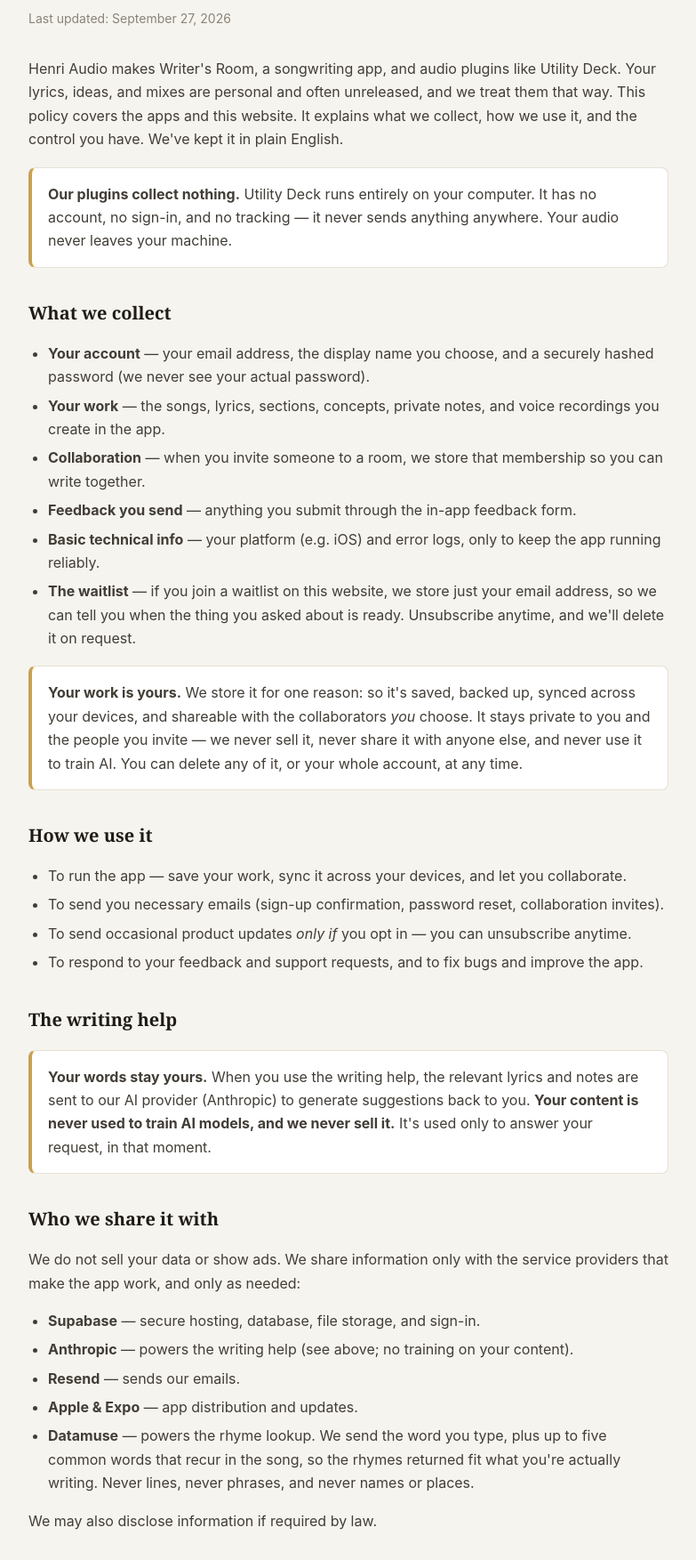
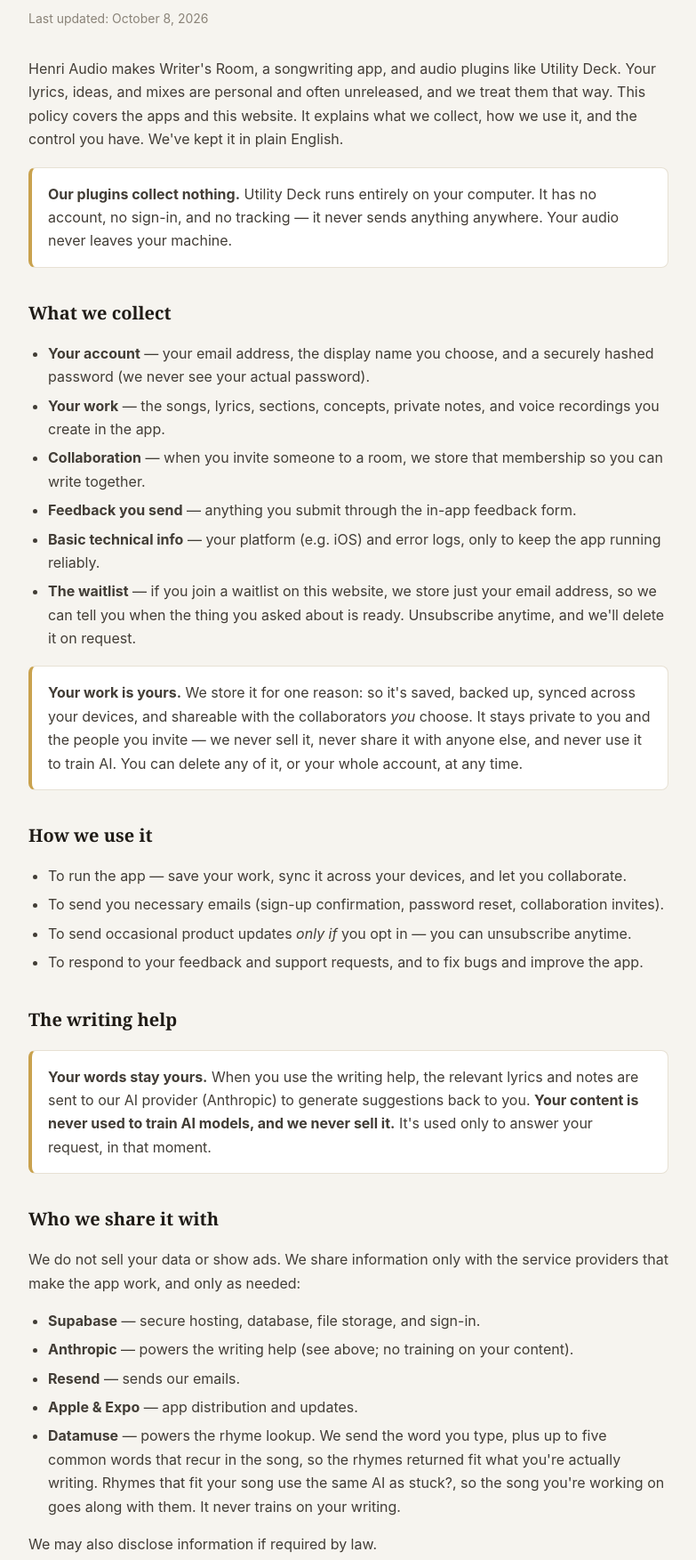
Before and after one commit to dschaeman/henriaudio-site, a plain HTML site: page privacy/index.html in a window 1280 px wide. Shown: the part 122-1875 px from the top of the page at 89% size, without its empty margins (248-1031 px from the left). Drawn offline with Linux system fonts and the light colour scheme.

Commit message:
Privacy: the rhyme lookup says the song you're working on goes to the same AI as stuck?, which never trains on your writing (David's words, Oct 8)

```diff
--- a/privacy/index.html
+++ b/privacy/index.html
@@ -24,7 +24,7 @@
 <div class="wrap">
   <div class="brand">Henri Audio</div>
   <h1>Privacy Policy</h1>
-  <div class="date">Last updated: September 27, 2026</div>
+  <div class="date">Last updated: October 8, 2026</div>
 
   <p>Henri Audio makes Writer's Room, a songwriting app, and audio plugins like Utility Deck. Your lyrics, ideas, and mixes are personal and often unreleased, and we treat them that way. This policy covers the apps and this website. It explains what we collect, how we use it, and the control you have. We've kept it in plain English.</p>
 
@@ -66,7 +66,7 @@
     <li><strong>Anthropic</strong> &mdash; powers the writing help (see above; no training on your content).</li>
     <li><strong>Resend</strong> &mdash; sends our emails.</li>
     <li><strong>Apple &amp; Expo</strong> &mdash; app distribution and updates.</li>
-    <li><strong>Datamuse</strong> &mdash; powers the rhyme lookup. We send the word you type, plus up to five common words that recur in the song, so the rhymes returned fit what you're actually writing. Never lines, never phrases, and never names or places.</li>
+    <li><strong>Datamuse</strong> &mdash; powers the rhyme lookup. We send the word you type, plus up to five common words that recur in the song, so the rhymes returned fit what you're actually writing. Rhymes that fit your song use the same AI as stuck?, so the song you're working on goes along with them. It never trains on your writing.</li>
   </ul>
   <p>We may also disclose information if required by law.</p>
 
```
